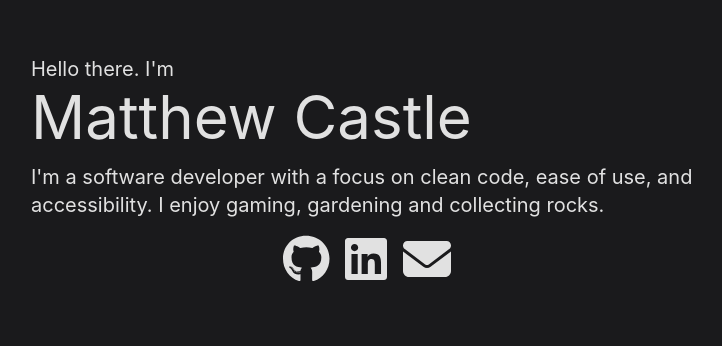
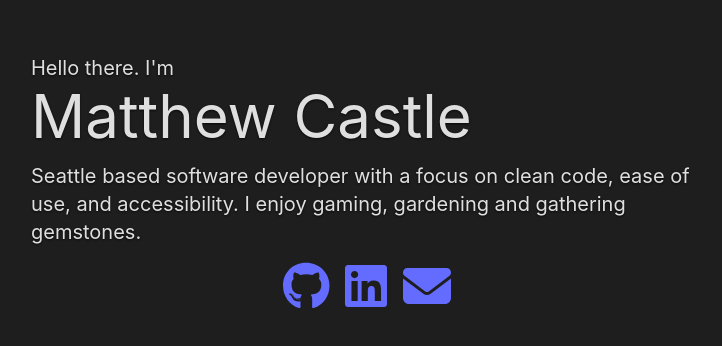
Before and after one commit to mrcastle/mrcastle-site, a React (Vite) app: page / in a window 1280 px wide. Shown: the part 170-516 px from the top of the page, without its empty margins (273-995 px from the left). Built offline with nearby package versions, Linux system fonts and the light colour scheme.

Commit message:
Some style changes to test, add links

```diff
--- a/src/components/Hero/Hero.tsx
+++ b/src/components/Hero/Hero.tsx
@@ -6,27 +6,39 @@ const heroData = {
   name: "Matthew Castle",
   introduction: "Hello there. I'm",
   description:
-    "I'm a software developer with a focus on clean code, ease of use, and accessibility. I enjoy gaming, gardening and collecting rocks.",
+    "Seattle based software developer with a focus on clean code, ease of use, and accessibility. I enjoy gaming, gardening and gathering gemstones.",
   github: "https://github.com/mrcastle",
   linkedin: "https://www.linkedin.com/in/matthewraycastle/",
   email: "matt.castle@sleeplessjade.com",
 };
 
 function Hero() {
-  const { name, introduction, description } = heroData;
+  const { name, introduction, description, github, linkedin, email } = heroData;
 
   return (
-    <div className=" mx-auto mt-40 px-8 py-16 bg-zinc-900 shadow-lg  bg-clip-padding bg-opacity-70 border border-zinc-900 backdrop-blur">
+    <div className=" mx-auto mt-40 px-8 py-16 bg-zinc-900 shadow-lg  bg-clip-padding bg-opacity-40 border-zinc-900 backdrop-blur-sm">
       <div className="max-w-2xl mx-auto text-left">
-        <div className="text-xl">{introduction}</div>
-        <div className="text-6xl mt-1 mb-4">{name}</div>
-        <div className="text-xl mb-4">{description}</div>
+        <div className="text-xl drop-shadow-[0_1.2px_1.2px_rgba(0,0,0,0.8)]">
+          {introduction}
+        </div>
+        <div className="text-6xl mt-1 mb-4 drop-shadow-[0_1.2px_1.2px_rgba(0,0,0,0.8)]">
+          {name}
+        </div>
+        <div className="text-xl mb-4 drop-shadow-[0_1.2px_1.2px_rgba(0,0,0,0.8)]">
+          {description}
+        </div>
         <div className="text-center">
-          <FontAwesomeIcon icon={faGithub} size="3x" />
+          <a href={github} target="_blank">
+            <FontAwesomeIcon icon={faGithub} size="3x" />
+          </a>
 
-          <FontAwesomeIcon icon={faLinkedin} size="3x" className="mx-4" />
+          <a href={linkedin} target="_blank">
+            <FontAwesomeIcon icon={faLinkedin} size="3x" className="mx-4" />
+          </a>
 
-          <FontAwesomeIcon icon={faEnvelope} size="3x" />
+          <a href={`mailto:${email}`} target="_blank">
+            <FontAwesomeIcon icon={faEnvelope} size="3x" />
+          </a>
         </div>
       </div>
     </div>
```
